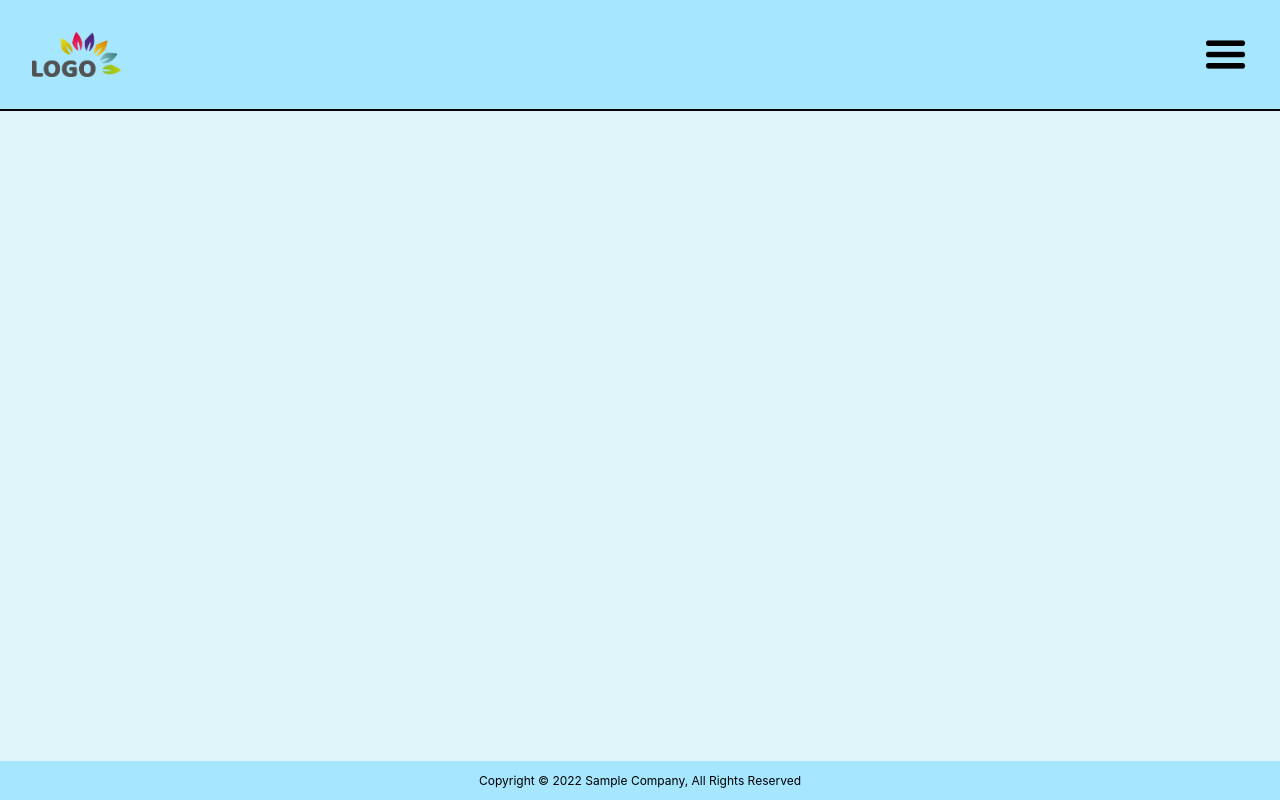
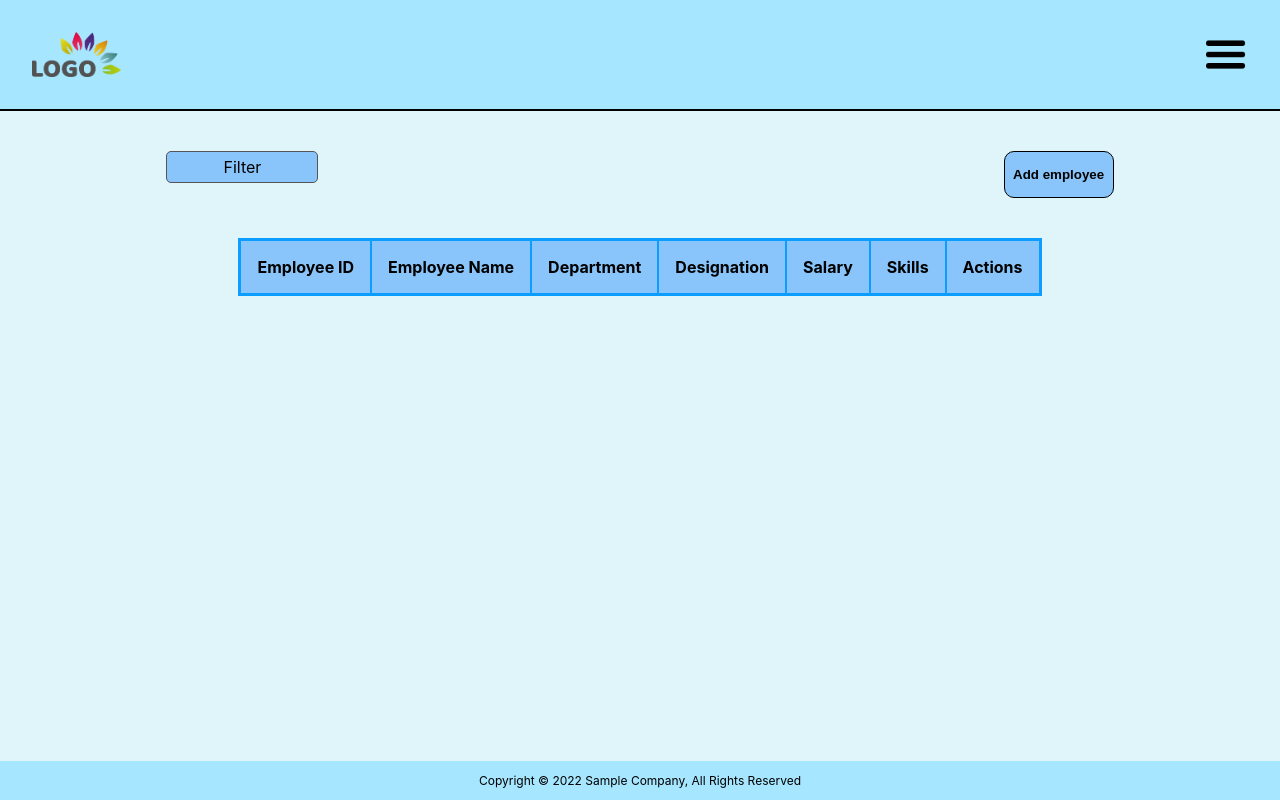
Before and after one commit to vismay-qburst/HR-Management-App, a React (Create React App) app: page / in a window 1280 px wide. Built offline with nearby package versions, Linux system fonts and the light colour scheme.

Commit message:
Webpage structure

```diff
--- /dev/null
+++ b/public/data/employee.json
@@ -0,0 +1,50 @@
+[
+    {
+        "empID":"101",
+        "empName":"Gandalf",
+        "age":"50",
+        "contactNumber":"12345678",
+        "emailID":"gandalf@lotr.com",
+        "department":"Front-end development",
+        "designation":"Project manager",
+        "experience":"30",
+        "salary":"10000000",
+        "skills":[1,2]
+    },
+    {
+        "empID":"102",
+        "empName":"Aragorn",
+        "age":"30",
+        "contactNumber":"123213132",
+        "emailID":"aragorn@lotr.com",
+        "department":"UI",
+        "designation":"Senior engineer",
+        "experience":"10",
+        "salary":"5000000",
+        "skills":[1,5,6]
+    },
+    {
+        "empID":"201",
+        "empName":"Thorin",
+        "age":"40",
+        "contactNumber":"987462123",
+        "emailID":"thorin@lotr.com",
+        "department":"DevOps",
+        "designation":"Senior engineer",
+        "experience":"5",
+        "salary":"500000",
+        "skills":[4]
+    },
+    {
+        "empID":"103",
+        "empName":"Legolas",
+        "age":"32",
+        "contactNumber":"4329072301",
+        "emailID":"legolas@lotr.com",
+        "department":"Business Development",
+        "designation":"Architect",
+        "experience":"25",
+        "salary":"8000000",
+        "skills":[1,2,8,9]
+    }
+]
--- /dev/null
+++ b/public/data/skills.json
@@ -0,0 +1,41 @@
+[
+    {
+        "skillId":0,
+        "skill":"HTML"
+    },
+    {
+        "skillId":1,
+        "skill":"CSS"
+    },
+    {
+        "skillId":2,
+        "skill":"JavaScript"
+    },
+    {
+        "skillId":3,
+        "skill":"SQL"
+    },
+    {
+        "skillId":4,
+        "skill":"QA Testing"
+    },
+    {
+        "skillId":5,
+        "skill":"UI design"
+    },{
+        "skillId":6,
+        "skill":"Python"
+    },
+    {
+        "skillId":7,
+        "skill":"Ruby on Rails"
+    },
+    {
+        "skillId":8,
+        "skill":"React"
+    },
+    {
+        "skillId":9,
+        "skill":"Flutter"
+    }
+]
--- a/src/App.css
+++ b/src/App.css
@@ -19,7 +19,7 @@ img {
   max-height: 45px;
 }
 
-#menuIcon {
+.menuIcon {
   max-height: 40px;
   margin: 5px 0 0 0;
   cursor: pointer;
@@ -35,11 +35,11 @@ main {
   align-items: center;
 }
 
-#employeeTable {
+.employeeTable {
   border: solid 1px #0b9dff;
 }
 
-#tableContainer {
+.tableContainer {
   max-height: 360px;
   overflow-y: auto;
 }
@@ -71,14 +71,14 @@ td {
   overflow-wrap: break-word;
 }
 
-#tableOperations {
+.tableOperations {
   z-index: 1;
   max-height: 47px;
   width: 80%;
   padding: 1.5em 1em 2.5em;
 }
 
-#addEmployeeButton {
+.addEmployeeButton {
   margin-left: auto;
 }
 
@@ -172,7 +172,7 @@ td {
 
 }
 
-#addModalButton {
+.addModalButton {
   position: absolute;
   bottom: 0.5em;
   left: 42%;
@@ -238,7 +238,7 @@ input {
   display: block;
 }
 
-#dropdownSelect2 {
+.dropdownSelect2 {
   height: 25px;
 }
 
@@ -253,12 +253,12 @@ input {
   background-color: #89c5fa;
 }
 
-#filterList {
+.filterList {
   text-align: left;
   margin: 8px 0 0 0;
 }
 
-#filterButton {
+.filterButton {
   margin: 10px 0 5px 30px;
   padding: 8px 0;
   width: 80px;
--- a/src/App.js
+++ b/src/App.js
@@ -1,11 +1,47 @@
 import './App.css';
 import Header from './Components/Header/Header';
 import Footer from './Components/Footer/Footer'
+import Table from './Components/EmployeeTable/EmployeeTable';
+import TableOperations from './Components/TableOperations/TableOperations';
 
+let employeeDetails = []
+let employeeSkills = []
+
+let getData = () => {
+    fetch("data/employee.json")
+        .then(res => res.json())
+        .then(obj => {employeeDetails=obj
+        console.log(employeeDetails);})
+}
+let getSkills = () => {
+    fetch("data/skills.json")
+        .then(res => res.json())
+        .then(obj => {
+            obj.forEach((item, index) => {
+                employeeSkills[index] = item
+            })
+        })
+    getData()
+}
+
+getSkills()
+
+
+const Main = () => {
+  return(
+    <main className='flexbox'>
+      <TableOperations />
+      <div className='tableContainer'>
+        <Table employeeDetails={employeeDetails} skills={employeeSkills}/>
+      </div>
+   </main>
+  )
+}
 const App = () => {
   return (
    <>
    <Header />
+   <Main />
    <Footer />
    </>
   );
--- /dev/null
+++ b/src/Components/EmployeeTable/EmployeeTable.jsx
@@ -0,0 +1,25 @@
+export default function EmployeeTable(props)
+{
+    return(
+        <>
+            {console.log(props.employeeDetails)}
+            <table className="employeeTable">
+                <thead>
+                    {sortableColumns.map(column => <ColumnHeader columnName={column} isSortable/>)}
+                    {unsortableColumns.map(column => <ColumnHeader columnName={column}/>)}
+                </thead>
+                <tbody className="tableBody">
+                </tbody>
+            </table>
+        </>
+    )
+}
+
+const sortableColumns=["Employee ID", "Employee Name", "Department", "Designation", "Salary"]
+const unsortableColumns=["Skills", "Actions"]
+
+const ColumnHeader = ({ columnName, isSortable }) => {
+    return(
+    isSortable? <th className="sortableColumn">{ columnName }</th> : <th>{ columnName }</th>
+    )
+}
--- /dev/null
+++ b/src/Components/TableOperations/TableOperations.jsx
@@ -0,0 +1,27 @@
+export default function TableOperations()
+{
+    return (
+    <div className="tableOperations flexbox">
+        <div className="dropdown filterTable list2" onclick="openDropDown(2)">
+            Filter
+            <i className="fa fa-filter"></i>
+            <div className="filterList dropdown-content">
+                <ul className="skillList items">
+                    <li className="filterMenuButton">
+                        <button className="buttonStyle filterButton"><strong>Filter</strong></button></li>
+                </ul>
+            </div>
+        </div>
+        <button className="addEmployeeButton buttonStyle"><strong>Add employee</strong></button>
+        <div className="addEmployeeOverlay modal">
+            <div className="addEmployeeModal modalContent">
+                <span className="close">&times;</span>
+                <h2 className="heading">Add employee</h2>
+                <div className="addModalButton modalButtonContainer flexbox">
+                    <button className="buttonStyle" onclick="addEmployee()"><strong>Add employee</strong></button>
+                </div>
+            </div>
+        </div>
+    </div>
+    )
+}
```
